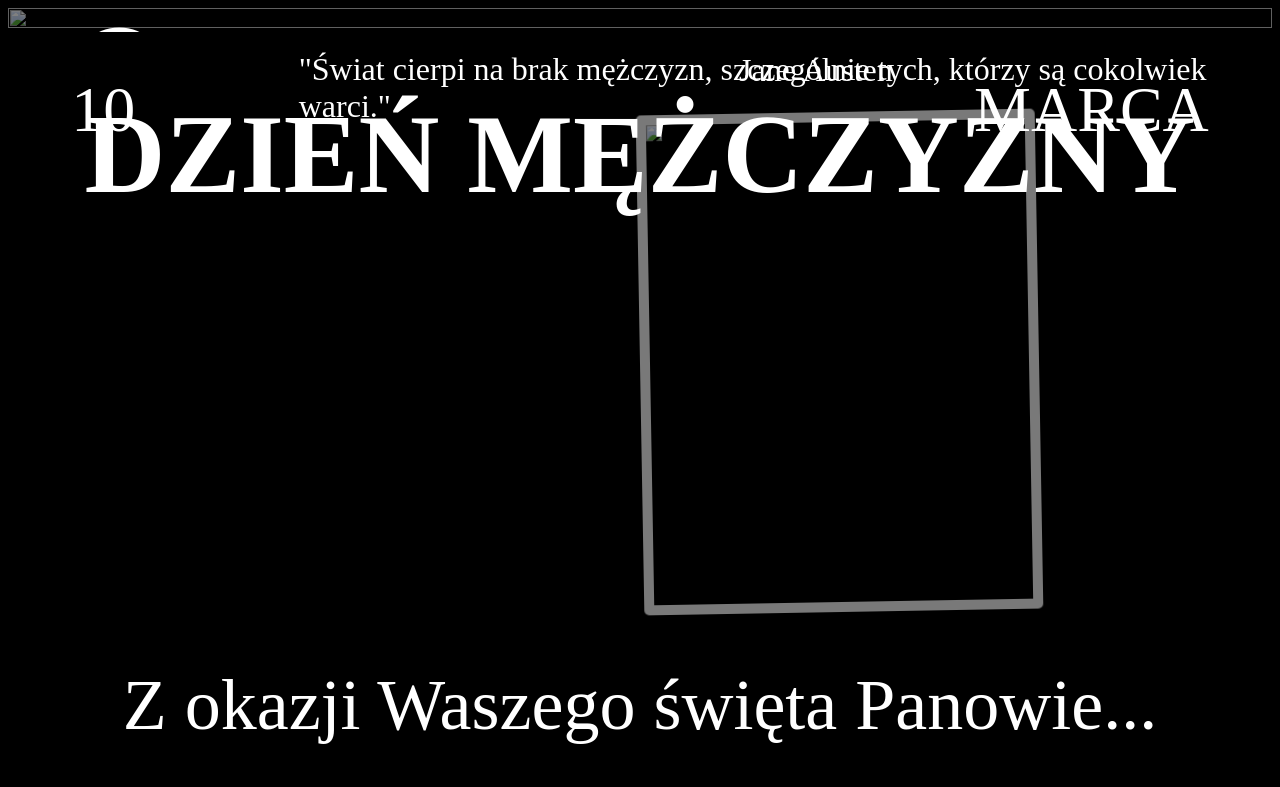
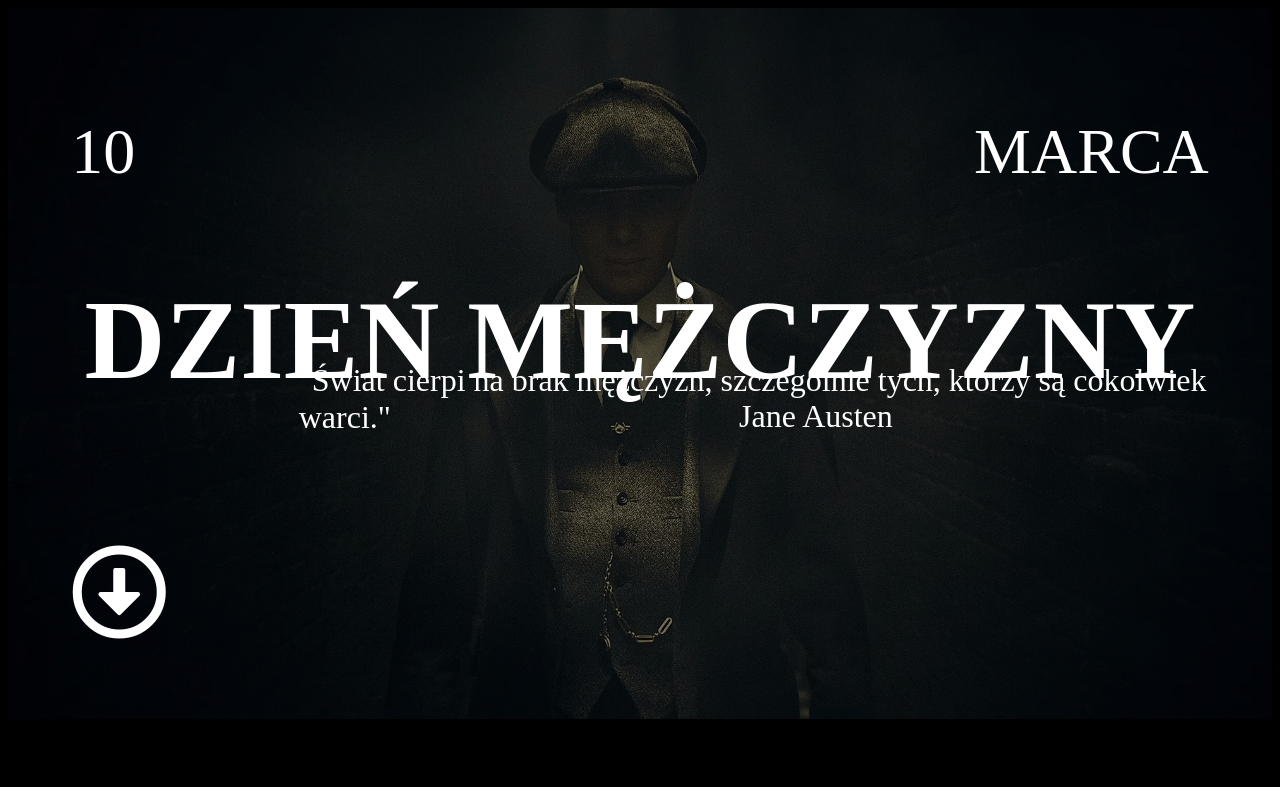
Before and after one commit to macneu/Dzie-M-czyzny, a plain HTML site: page index.html in a window 1280 px wide. Shown: the top 787 px of the page. Drawn offline with Linux system fonts and the light colour scheme.

Commit message:
Update index.html

```diff
--- a/index.html
+++ b/index.html
@@ -11,7 +11,7 @@
 </head>
 <body>
     <div class="main">
-        <img class="bdg" src="pct/peaky_blinders.jpg">
+        <img class="bdg" src="peaky_blinders.jpg">
         <h1 class="title">DZIEŃ MĘŻCZYZNY</h1>
         <p class="dziesiec">10</p>
         <p class="marca">MARCA</p>
@@ -25,14 +25,14 @@
 
     <section id="con" class="content">
         <div class="hero-video gallery">
-            <img src="pct/zdj_1.jpg" alt="yoyo">
-            <img src="pct/zdj_2.jpg" alt="yoyo">
-            <img src="pct/zdj_3.jpg" alt="yoyo">
-            <img src="pct/zdj_4.jpg" alt="yoyo">
-            <img src="pct/zdj_5.jpg" alt="yoyo">
-            <img src="pct/zdj_6.jpg" alt="yoyo">
-            <img src="pct/zdj_7.jpg" alt="yoyo">
-            <img src="pct/zdj_8.jpg" alt="yoyo">
+            <img src="zdj_1.jpg" alt="yoyo">
+            <img src="zdj_2.jpg" alt="yoyo">
+            <img src="zdj_3.jpg" alt="yoyo">
+            <img src="zdj_4.jpg" alt="yoyo">
+            <img src="zdj_5.jpg" alt="yoyo">
+            <img src="zdj_6.jpg" alt="yoyo">
+            <img src="zdj_7.jpg" alt="yoyo">
+            <img src="zdj_8.jpg" alt="yoyo">
         </div>
 
         <div>
```
